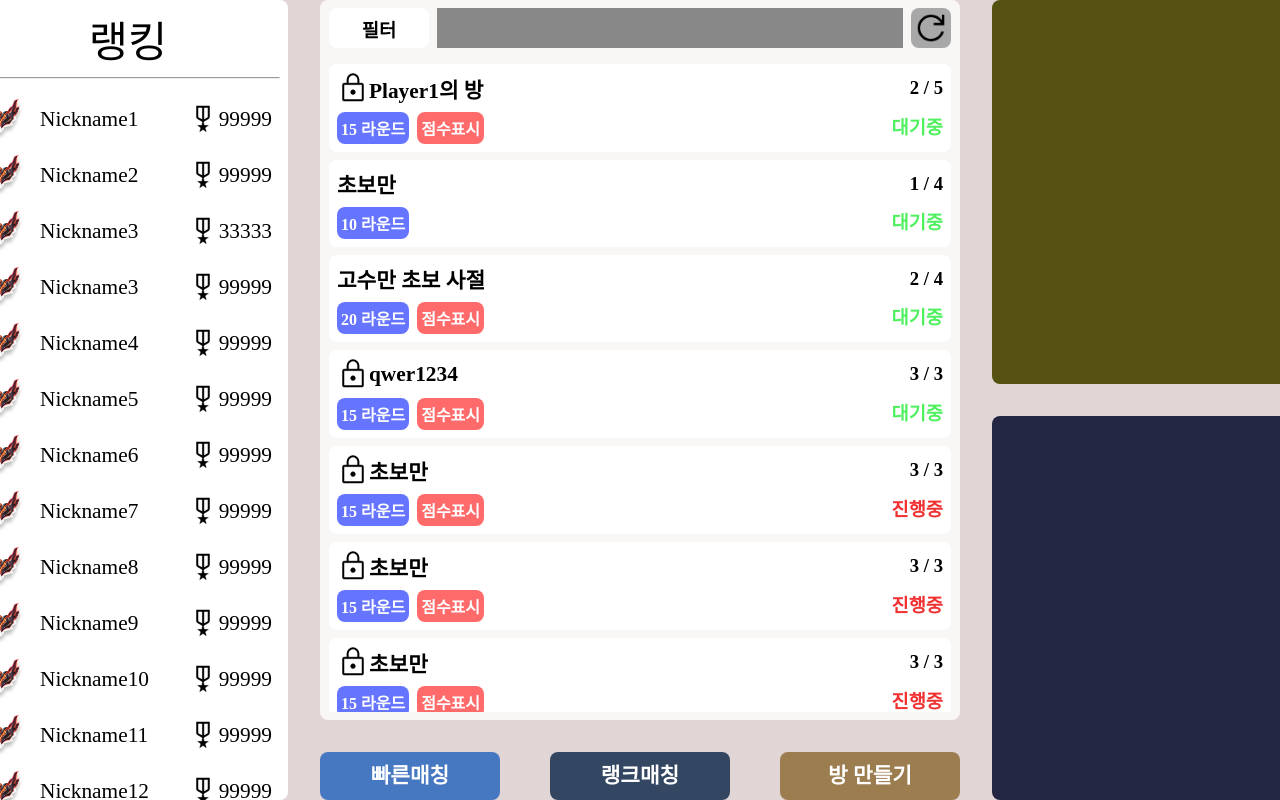
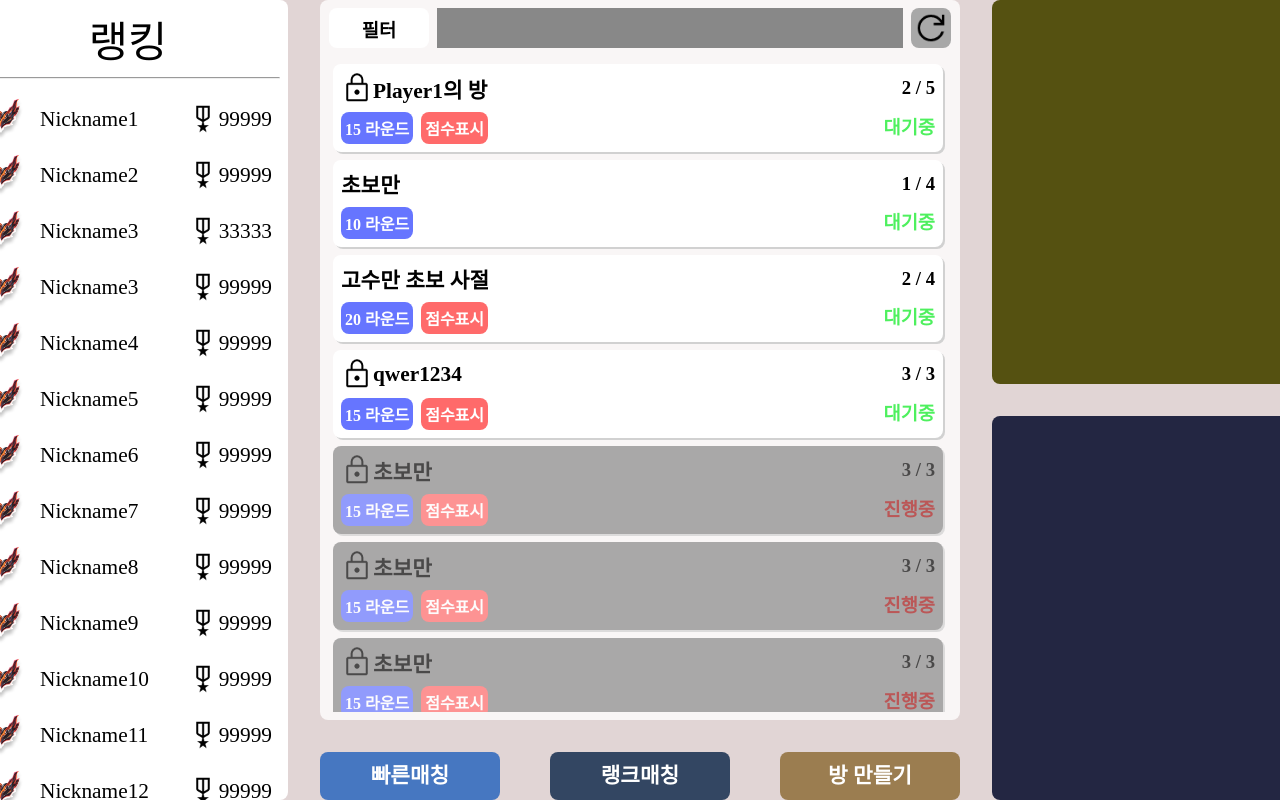
Before and after one commit to westofsky/BBNG, a Vue app in the folder frontend/: page /lobby in a window 1280 px wide. Shown: the top 800 px of the page. Built offline with nearby package versions, Linux system fonts and the light colour scheme; what vue3-google-login would draw is missing.

Commit message:
Add room click enable/disable design and function

```diff
--- a/frontend/src/components/Rooms.vue
+++ b/frontend/src/components/Rooms.vue
@@ -12,7 +12,7 @@
             </div>
         </div>
         <div class="RoomList">
-            <div class="RoomInfo" v-for="roomInfo in roomList" v-on:click="onRoomClicked(roomInfo)">
+            <div :class="roomInfo.room_state === '대기중'? 'RoomInfo Enable':'RoomInfo Disable'" v-for="roomInfo in roomList" v-on:click="onRoomClicked(roomInfo)">
                 <div class="RoomInfo1">
                     <img v-if="roomInfo.roomopt_lock" class="Lock" src="../assets/images/icon_lock.png"/>
                     <label class="Name">{{roomInfo.room_name}}</label>
@@ -209,12 +209,23 @@ export default {
 }
 
 .RoomInfo {
+    padding: 8px;
+    display: flexbox;
+    border-radius: 8px;
+    margin: 8px 8px 0px 4px;
+    flex-direction: column;
+    box-shadow: 2px 2px rgb(209, 209, 209);
+}
+
+.Enable{
     background-color: #ffffff;
-    padding: 8px;
-    display: flex;
-    border-radius: 8px;
-    margin: 8px 0px;
-    flex-direction: column;
+}
+
+.Disable{
+    user-select: none;
+    pointer-events: none;
+    background-color: #888888;
+    opacity: 0.7;
 }
 
 .RoomInfo:hover {
@@ -286,7 +297,7 @@ export default {
     float:right;
 }
 .RoomInfo2 .Playing {
-    color: #f13131;
+    color: #a11414;
     font-weight: bold;
     font-size: 14pt;
     user-select: none;
```
